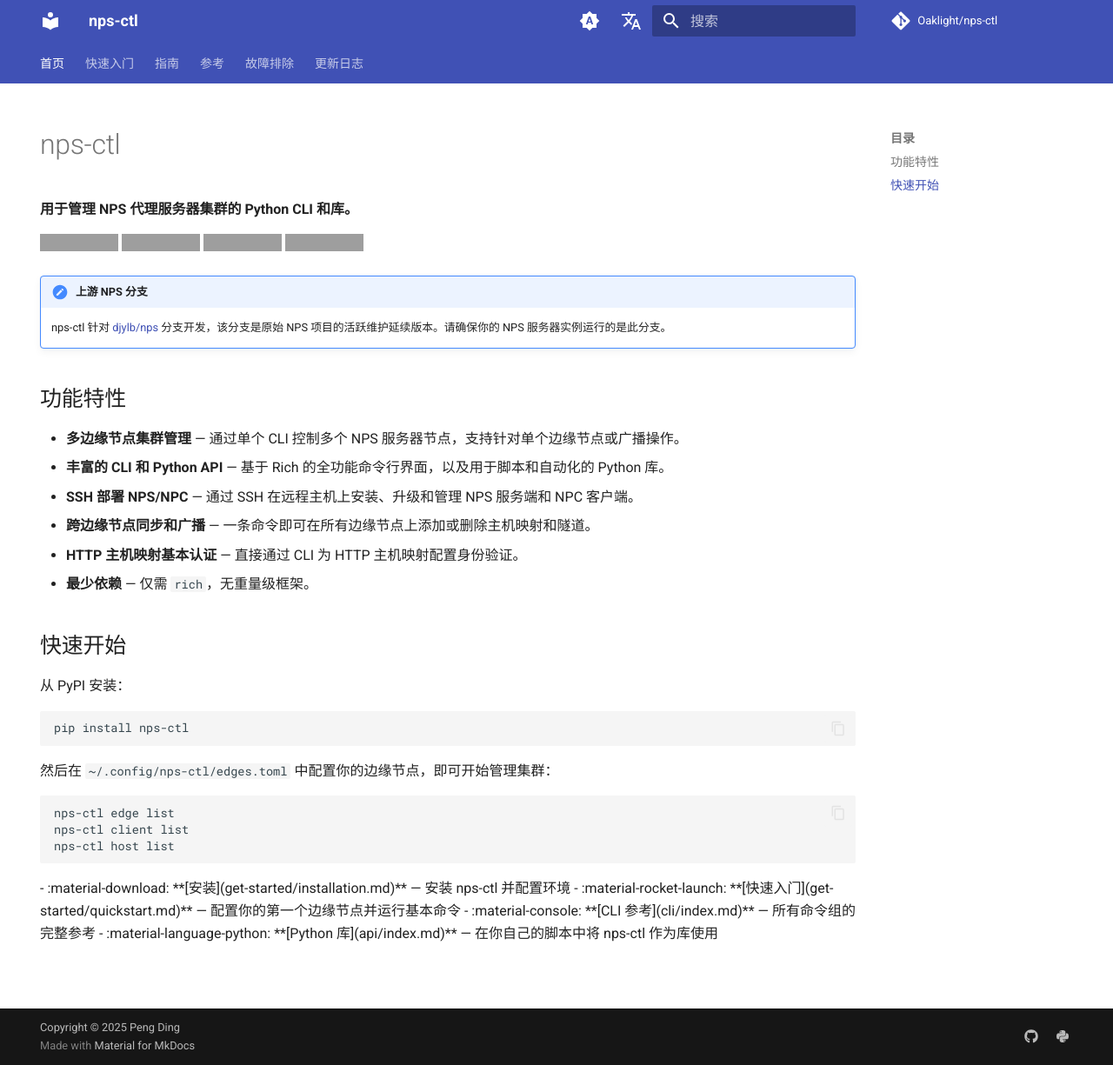
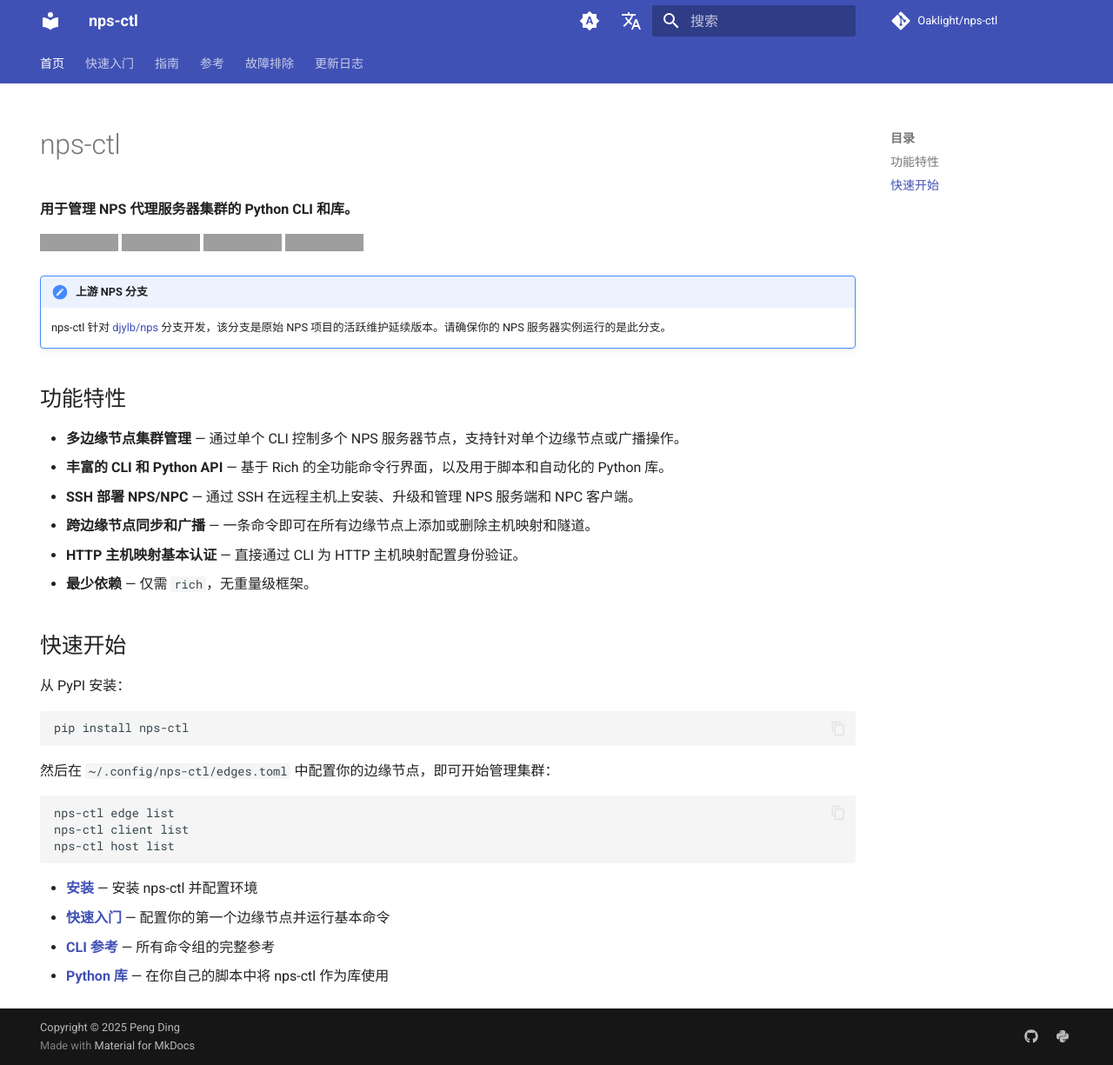
Before and after one commit to Oaklight/nps-ctl, an MkDocs documentation site: the page built from docs/index.md, in a window 1280 px wide and 1225 px high. Shown: the whole window at 87% size. Built offline with MkDocs 1.6.1 and Material for MkDocs 9.7.7, drawn with Linux system fonts in a browser that asks for light colours; comment, search, counter and statistics services are not loaded; grey boxes are pictures that could not be loaded.

Commit message:
fix: remove unrendered material icons and fix broken links in index.md

````diff
--- a/docs/index.md
+++ b/docs/index.md
@@ -41,11 +41,7 @@
 nps-ctl host list
 ```
 
-<div class="grid cards" markdown>
-
-- :material-download: **[安装](get-started/installation.md)** — 安装 nps-ctl 并配置环境
-- :material-rocket-launch: **[快速入门](get-started/quickstart.md)** — 配置你的第一个边缘节点并运行基本命令
-- :material-console: **[CLI 参考](cli/index.md)** — 所有命令组的完整参考
-- :material-language-python: **[Python 库](api/index.md)** — 在你自己的脚本中将 nps-ctl 作为库使用
-
-</div>
+- **[安装](get-started/installation.md)** — 安装 nps-ctl 并配置环境
+- **[快速入门](get-started/quickstart.md)** — 配置你的第一个边缘节点并运行基本命令
+- **[CLI 参考](guides/cli.md)** — 所有命令组的完整参考
+- **[Python 库](guides/library.md)** — 在你自己的脚本中将 nps-ctl 作为库使用
````
